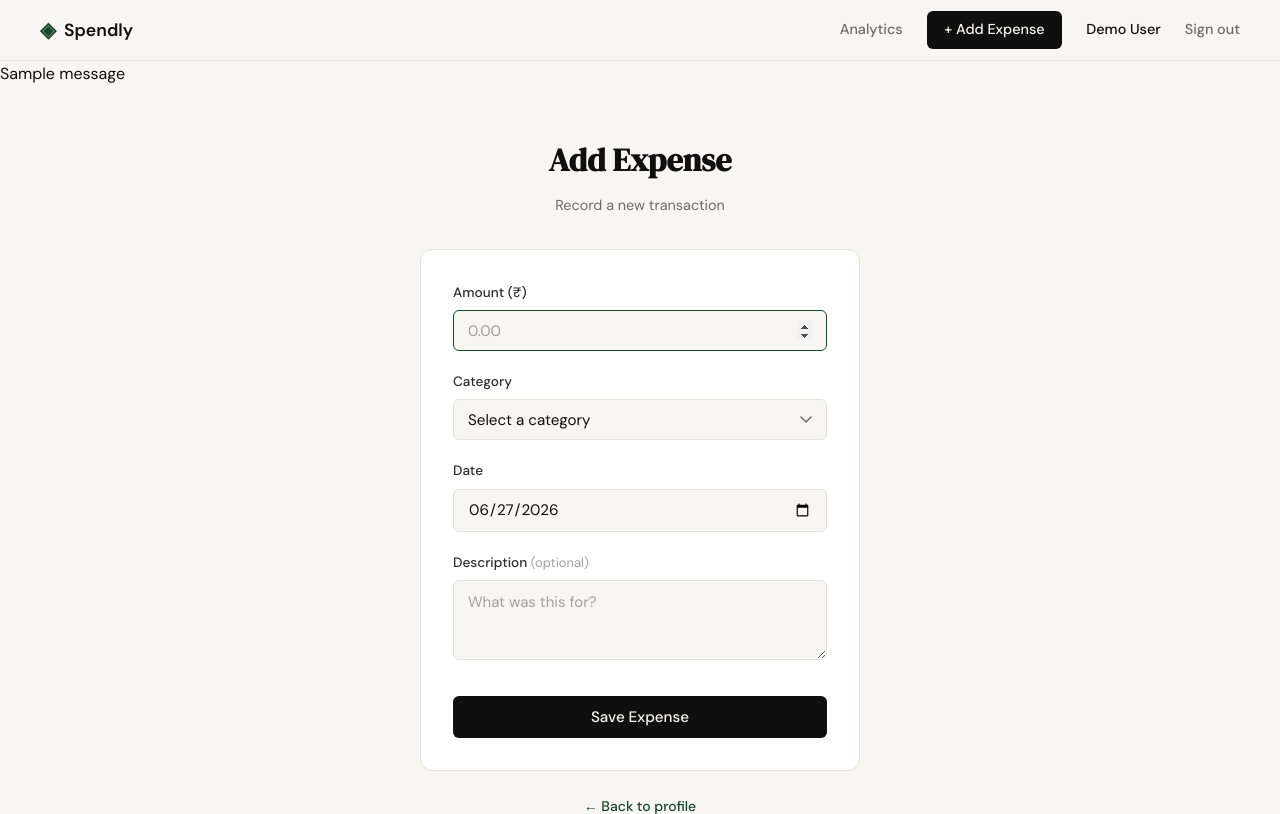
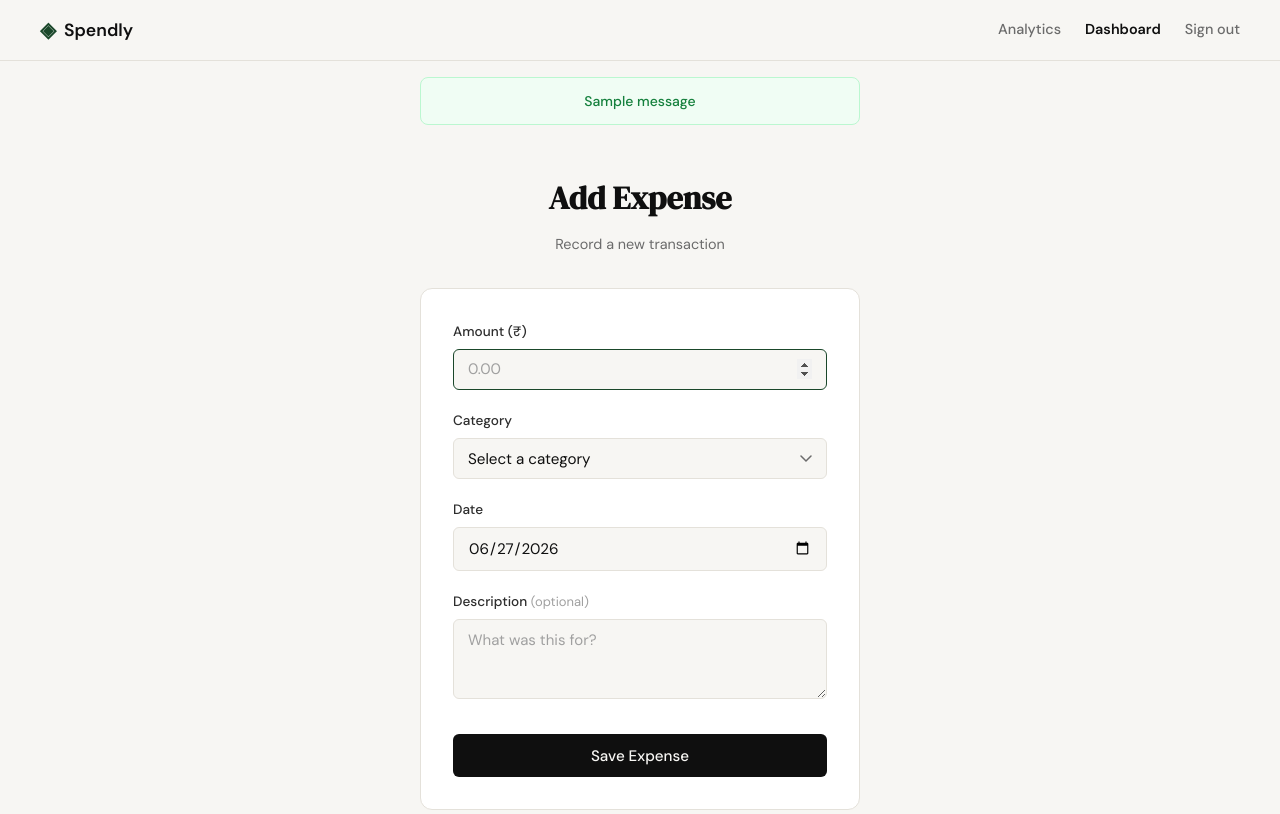
Before and after one commit to inamulhaqueinam5/spendly, a Flask app: page /expenses/add in a window 1280 px wide. Shown: the top 814 px of the page. Run offline with Flask 3, Linux system fonts and the light colour scheme; a user stored in the database is signed in; one stand-in notice (Sample message) is shown.

Commit message:
fix: centralize flash messages, consolidate add expense button, link dashboard nav

```diff
--- a/static/css/profile.css
+++ b/static/css/profile.css
@@ -70,6 +70,8 @@
     gap: 1.75rem;
     padding: 2rem;
 }
+
+.profile-add-btn { margin-left: auto; flex-shrink: 0; }
 
 .profile-avatar {
     width: 72px;
--- a/static/css/style.css
+++ b/static/css/style.css
@@ -103,6 +103,7 @@ a { color: inherit; text-decoration: none; }
 .nav-links a { color: var(--ink-muted); transition: color 0.2s; }
 .nav-links a:hover { color: var(--ink); }
 .nav-link-active { color: var(--accent) !important; font-weight: 500; }
+.nav-username { color: var(--ink) !important; font-weight: 600; }
 
 .nav-cta {
     background: var(--ink) !important;
@@ -119,6 +120,29 @@ a { color: inherit; text-decoration: none; }
 /* ------------------------------------------------------------------ */
 
 .main-content { min-height: calc(100vh - 60px - 100px); }
+
+.flash-container {
+    display: flex;
+    flex-direction: column;
+    align-items: center;
+    gap: 0.5rem;
+    padding: 1rem 1.5rem 0;
+}
+
+.flash {
+    width: 100%;
+    max-width: 440px;
+    padding: 0.75rem 1rem;
+    border-radius: 8px;
+    font-size: 0.875rem;
+    font-weight: 500;
+    text-align: center;
+}
+
+.flash-error   { background: #fef2f2; color: #b91c1c; border: 1px solid #fecaca; }
+.flash-success { background: #f0fdf4; color: #15803d; border: 1px solid #bbf7d0; }
+.flash-warning { background: #fffbeb; color: #b45309; border: 1px solid #fde68a; }
+.flash-info    { background: #eff6ff; color: #1d4ed8; border: 1px solid #bfdbfe; }
 
 /* ------------------------------------------------------------------ */
 /* Hero                                                                */
--- a/templates/base.html
+++ b/templates/base.html
@@ -21,8 +21,7 @@
             <div class="nav-links">
                 {% if session.user_id %}
                 <a href="{{ url_for('analytics') }}" class="{{ 'nav-link-active' if request.endpoint == 'analytics' else '' }}">Analytics</a>
-                <a href="{{ url_for('add_expense') }}" class="nav-cta {{ 'nav-link-active' if request.endpoint == 'add_expense' else '' }}">+ Add Expense</a>
-                <span class="nav-username">{{ session.user_name }}</span>
+                <a href="{{ url_for('profile') }}" class="nav-username {{ 'nav-link-active' if request.endpoint == 'profile' else '' }}">Dashboard</a>
                 <a href="{{ url_for('logout') }}">Sign out</a>
                 {% else %}
                 <a href="{{ url_for('login') }}">Sign in</a>
@@ -34,9 +33,13 @@
 
     <main class="main-content">
         {% with messages = get_flashed_messages(with_categories=true) %}
-          {% for category, message in messages %}
-          <div class="flash flash-{{ category }}">{{ message }}</div>
-          {% endfor %}
+          {% if messages %}
+          <div class="flash-container">
+            {% for category, message in messages %}
+            <div class="flash flash-{{ category }}">{{ message }}</div>
+            {% endfor %}
+          </div>
+          {% endif %}
         {% endwith %}
         {% block content %}{% endblock %}
     </main>
--- a/templates/login.html
+++ b/templates/login.html
@@ -13,12 +13,6 @@
         </div>
 
         <div class="auth-card">
-            {% with messages = get_flashed_messages(with_categories=true) %}
-              {% for category, message in messages %}
-              <div class="auth-{{ category }}">{{ message }}</div>
-              {% endfor %}
-            {% endwith %}
-
             <form method="POST" action="{{ url_for('login') }}">
                 <div class="form-group">
                     <label for="email">Email address</label>
--- a/templates/profile.html
+++ b/templates/profile.html
@@ -19,6 +19,7 @@
                 <p class="profile-email">{{ user.email }}</p>
                 <p class="profile-since">Member since {{ user.member_since }}</p>
             </div>
+            <a href="{{ url_for('add_expense') }}" class="btn-primary profile-add-btn">+ Add Expense</a>
         </div>
 
         <!-- Filter bar -->
@@ -75,7 +76,6 @@
             <div class="profile-section">
                 <div class="section-title-row">
                     <h2 class="section-title">Recent Transactions</h2>
-                    <a href="{{ url_for('add_expense') }}" class="btn-primary">+ Add Expense</a>
                 </div>
                 <div class="tx-table-wrapper">
                     <table class="tx-table">
--- a/templates/register.html
+++ b/templates/register.html
@@ -13,12 +13,6 @@
         </div>
 
         <div class="auth-card">
-            {% with messages = get_flashed_messages(with_categories=true) %}
-              {% for category, message in messages %}
-                <div class="auth-{{ category }}">{{ message }}</div>
-              {% endfor %}
-            {% endwith %}
-
             <form method="POST" action="{{ url_for('register') }}">
                 <div class="form-group">
                     <label for="name">Full name</label>
```
